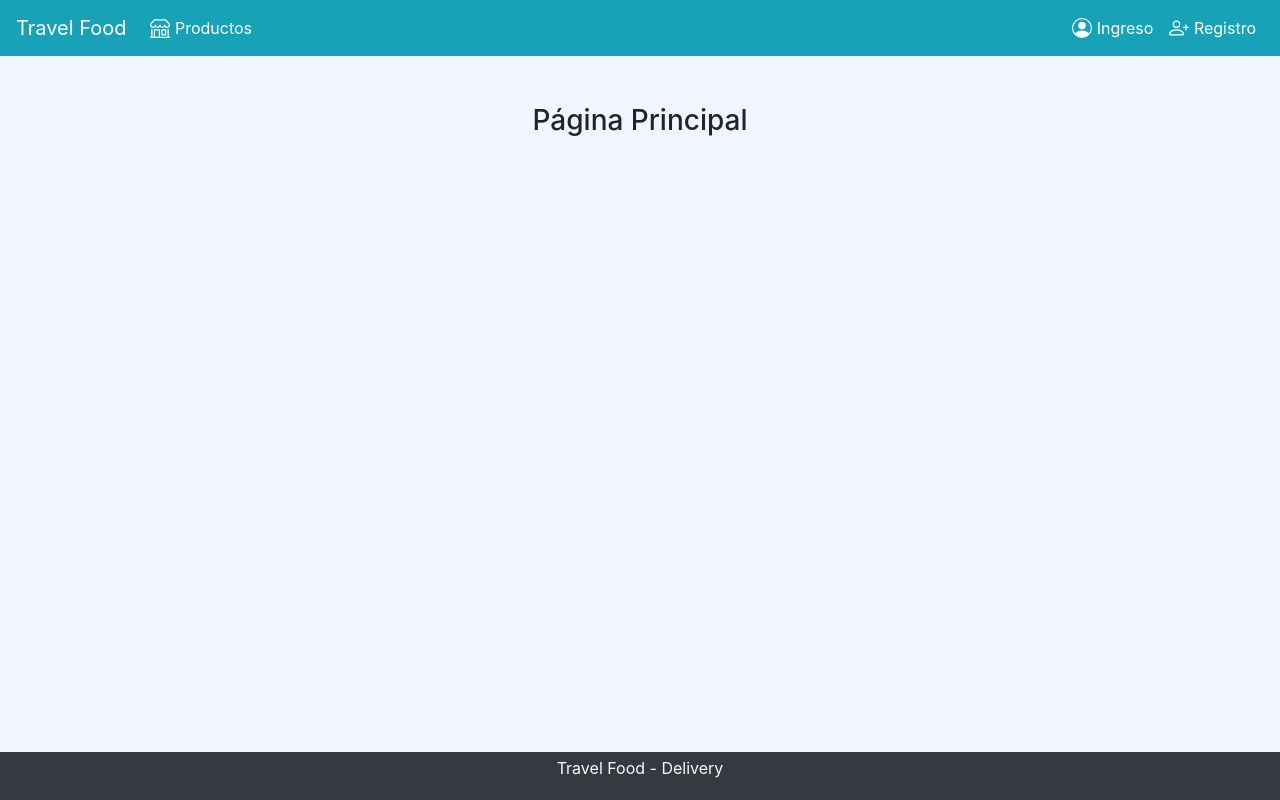
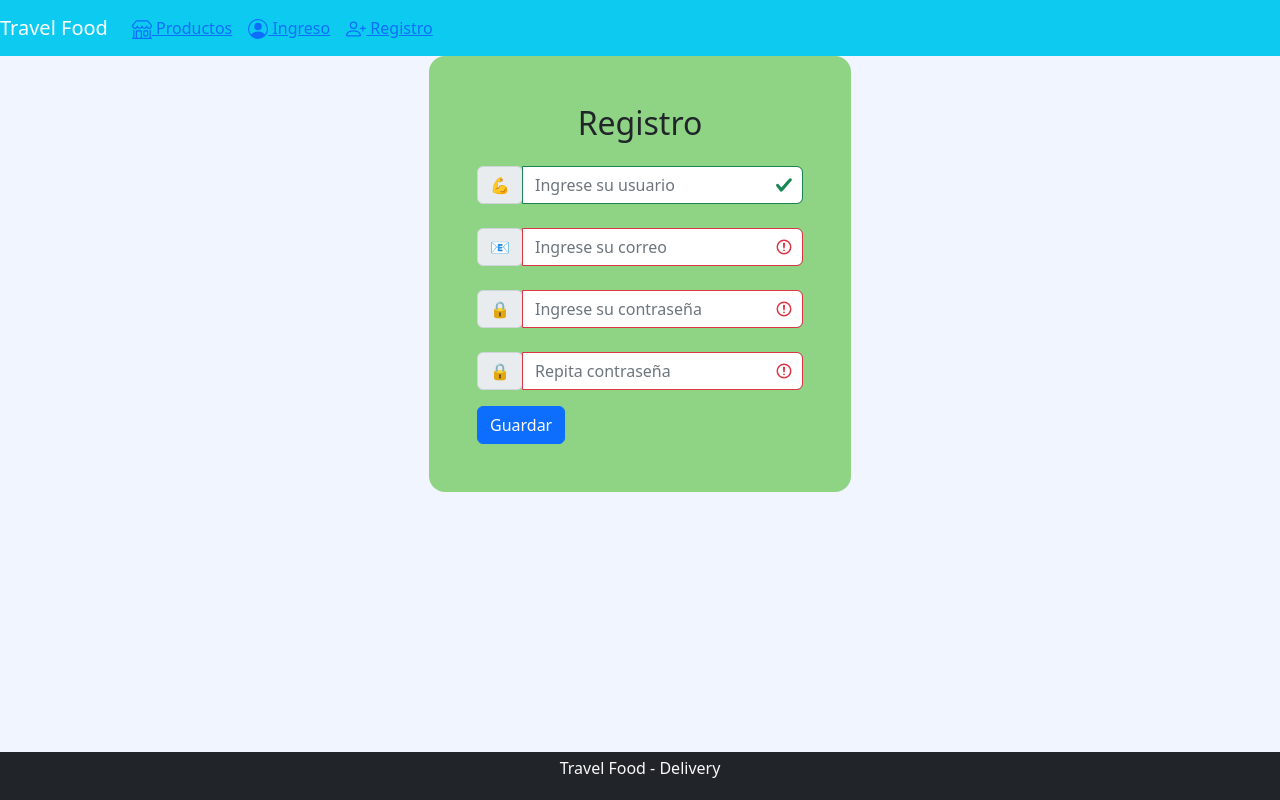
Before and after one commit to Dhamary08/TravelFood, a Vue app: page /registro in a window 1280 px wide. Built offline with nearby package versions, Linux system fonts and the light colour scheme.

Commit message:
axios y fetch implementados

```diff
--- a/src/App.vue
+++ b/src/App.vue
@@ -1,53 +1,18 @@
 <template>
   <div id="app">
-    <header-nav @open-view="changeActiveViews" />
-    <div class="container-fluid">
-      <div class="row">
-        <main class="col-12">
-          <div v-if="activeViewName === 'login'" class="mt-5">
-            <login-users></login-users>
-          </div>
-          <div v-if="activeViewName === 'register'" class="mt-5">
-            <register-users></register-users>
-          </div>
-          <div v-if="activeViewName === 'products'" class="mt-5">
-            <my-products></my-products>
-          </div>
-          <div v-if="activeViewName === 'principalPage'"  class="mt-5">
-            <principal-page></principal-page>
-          </div>
-        </main>
-      </div>
-    </div>
+    <header-nav />
+    <router-view />
     <footer-nav class="footer" />
   </div>
 </template>
 <script>
 import HeaderNav from './components/layout/Header-nav.vue';
-import LoginUsers from './views/registro/LoginUsers.vue';
-import RegisterUsers from './views/registro/RegisterUsers.vue';
-import MyProducts from './views/products/MyProducts.vue';
 import FooterNav from './components/layout/FooterNav.vue';
-import PrincipalPage from './views/PrincipalPage.vue';
 
 export default {
   components: {
     HeaderNav,
-    LoginUsers,
-    RegisterUsers,
-    MyProducts,
     FooterNav,
-    PrincipalPage,
-  },
-  data() {
-    return {
-      activeViewName: 'principalPage',
-    };
-  },
-  methods: {
-    changeActiveViews(data) {
-      this.activeViewName = data;
-    },
   },
 };
 </script>
--- a/src/components/layout/Header-nav.vue
+++ b/src/components/layout/Header-nav.vue
@@ -5,19 +5,25 @@
       <b-navbar-toggle target="nav-collapse"></b-navbar-toggle>
       <b-collapse id="nav-collapse" is-nav>
         <b-navbar-nav>
-          <b-nav-item href="#" active @click="view('products')">
-            <b-icon icon="shop" aria-hidden="true"></b-icon>
-            Productos
+          <b-nav-item href="#" active>
+            <router-link to="/productos">
+              <b-icon icon="shop" aria-hidden="true" />
+              Productos
+            </router-link>
           </b-nav-item>
         </b-navbar-nav>
         <b-navbar-nav class="ml-auto">
-          <b-nav-item href="#" active @click="view('login')">
-            <b-icon icon="person-circle" aria-hidden="true"></b-icon>
-            Ingreso
+          <b-nav-item href="#" active>
+            <router-link to="/ingreso">
+              <b-icon icon="person-circle" aria-hidden="true"></b-icon>
+              Ingreso
+            </router-link>
           </b-nav-item>
-          <b-nav-item href="#" active @click="view('register')">
-            <b-icon icon="person-plus" aria-hidden="true"></b-icon>
-            Registro
+          <b-nav-item href="#" active>
+            <router-link to="/registro">
+              <b-icon icon="person-plus" aria-hidden="true"></b-icon>
+              Registro
+            </router-link>
           </b-nav-item>
         </b-navbar-nav>
       </b-collapse>
--- a/src/main.js
+++ b/src/main.js
@@ -1,5 +1,8 @@
 import Vue from 'vue';
 import { BootstrapVue, IconsPlugin } from 'bootstrap-vue';
+import VueAxios from 'vue-axios';
+import axios from 'axios';
+import router from './router';
 import App from './App.vue';
 
 // Import Bootstrap and BootstrapVue CSS files (order is important)
@@ -11,9 +14,12 @@ import './assets/css/style.css';
 Vue.use(BootstrapVue);
 // Optionally install the BootstrapVue icon components plugin
 Vue.use(IconsPlugin);
+// Axios
+Vue.use(VueAxios, axios);
 
 Vue.config.productionTip = false;
 
 new Vue({
+  router,
   render: (h) => h(App),
 }).$mount('#app');
--- /dev/null
+++ b/src/router.js
@@ -0,0 +1,37 @@
+import Vue from 'vue';
+import VueRouter from 'vue-router';
+import PrincipalPage from './views/PrincipalPage.vue';
+import MyProducts from './views/products/MyProducts.vue';
+import LoginUsers from './views/registro/LoginUsers.vue';
+import RegisterUsers from './views/registro/RegisterUsers.vue';
+
+Vue.use(VueRouter);
+
+const routes = [
+  {
+    path: '/',
+    name: 'home',
+    component: PrincipalPage,
+  },
+  {
+    path: '/productos',
+    name: 'productos',
+    component: MyProducts,
+  },
+  {
+    path: '/ingreso',
+    name: 'ingreso',
+    component: LoginUsers,
+  },
+  {
+    path: '/registro',
+    name: 'registro',
+    component: RegisterUsers,
+  },
+];
+
+export default new VueRouter({
+  mode: 'history',
+  base: process.env.BASE_URL,
+  routes,
+});
--- a/src/views/products/MyProducts.vue
+++ b/src/views/products/MyProducts.vue
@@ -1,5 +1,5 @@
 <template>
-  <div>
+  <div class="container-fluid">
     <div class="row">
       <div class="col-9">
         <div class="row">
@@ -45,62 +45,36 @@ export default {
   components: { PrincipalCard, DetailsShopping, DetailsProduct },
   data() {
     return {
-      cardList: [
-        {
-          id: '1',
-          title: 'Lasagna',
-          img: 'https://tipsparatuviaje.com/wp-content/uploads/2020/03/lasana-comida.jpg',
-          imgAlt: 'Lasagna',
-          text: 'Rica lasagna casera',
-          value: 9600,
-          calification: 3,
-          principalIngredients: ['salsa boloñesa', 'carne', 'pastas', 'salsa bechamel'],
-          popular: '4.4',
-          /* stock:'', */
-        },
-        {
-          id: '2',
-          title: 'Ensalada César',
-          img: 'https://www.cocinacaserayfacil.net/wp-content/uploads/2018/07/Salsa-cesar-receta-600x338.jpg',
-          imgAlt: 'Ensalada cesar',
-          text: 'Rica ensalada cesar casera',
-          value: 6900,
-          calification: 5,
-          principalIngredients: ['lechuga', 'pollo', 'salsa cesar', 'queso parmesano'],
-          popular: '3.2',
-          /* stock:'', */
-        },
-        {
-          id: '3',
-          title: 'Spagetti Pesto',
-          img: 'https://casadiromavlc.com/wp-content/uploads/2020/01/shutterstock_247682437-adaptada-1080x675.png',
-          imgAlt: 'Spagetti al pesto',
-          text: 'Rica espagetti con salsa pesto casera',
-          value: 8650,
-          calification: 4,
-          principalIngredients: ['carne', 'pastas', 'salsa pesto', 'albahaca'],
-          popular: '5.3',
-          /* stock:'', */
-        },
-        {
-          id: '4',
-          title: 'Canelones',
-          img: 'https://i.ytimg.com/vi/PHsXi21VjFE/maxresdefault.jpg',
-          imgAlt: 'canelones',
-          text: 'Rica canelones con salsa bolognesa casera',
-          value: 8650,
-          calification: 5,
-          principalIngredients: ['salsa boloñesa', 'carne', 'pastas', 'salsa bechamel'],
-          popular: '5.1',
-          /* stock:'', */
-        },
-      ],
+      cardList: [],
       cartShopping: [],
       openModalDetail: false,
       detailModal: {},
+      urlProduct: 'https://633398bc573c03ab0b5f72a5.mockapi.io/products',
     };
   },
   methods: {
+    async getProducts() {
+      await this.axios
+        .get(this.urlProduct)
+        .then((response) => {
+          console.log(response.data);
+          this.cardList = response.data;
+        })
+        .catch((error) => {
+          console.log(`${error}`);
+        });
+    },
+    /* metodo fetch
+    fetch(this.urlProduct)
+        .then((response) => response.json())
+        .then((data) => {
+          this.cardList = data;
+        })
+        .catch((error) => console.log(`${error}`))
+        .finally(() => {
+          console.log('Finalizo con éxito');
+        })
+   */
     addCart(id, quantity) {
       const findProduct = this.cartShopping.some((element) => element.id === id);
       if (findProduct) {
@@ -154,5 +128,8 @@ export default {
       return `$ ${summaryValueProducts}`;
     },
   },
+  created() {
+    this.getProducts();
+  },
 };
 </script>
--- a/src/views/registro/RegisterUsers.vue
+++ b/src/views/registro/RegisterUsers.vue
@@ -54,7 +54,9 @@
         Recuerda que las contraseñas tienen que iguales.
       </b-form-invalid-feedback>
       <div class="d-flex justify-content-between">
-        <b-button variant="primary" class="mt-3" block>Guardar</b-button>
+        <b-button variant="primary" class="mt-3" block @click="sentNewUsers">
+          Guardar
+        </b-button>
       </div>
     </b-form>
   </div>
@@ -68,7 +70,44 @@ export default {
       email: '',
       username: '',
       name: '',
+      urlSentUsers: 'https://633398bc573c03ab0b5f72a5.mockapi.io/register',
     };
+  },
+  methods: {
+    async sentNewUsers() {
+      await this.axios
+        .post(this.urlSentUsers, {
+          name: this.name,
+          email: this.email,
+          password: this.password,
+          username: this.username,
+        })
+        .then((response) => {
+          console.log(response.data);
+        })
+        .catch((error) => {
+          console.log(`${error}`);
+        });
+    },
+    /* FETCH POST
+    const sent = {
+        method: 'POST',
+        headers: {
+          'Content-Type': 'application/json',
+        },
+        body: JSON.stringify({
+          name: this.name,
+          email: this.email,
+          password: this.password,
+          username: this.username,
+        }),
+      };
+      await fetch(this.urlSentUsers, sent)
+        .then((response) => response.json())
+        .then((json) => console.log(json))
+        .catch((error) => console.log(error));
+    },
+    */
   },
   computed: {
     validationPassword() {
```
Also changed, not shown: package.json (+9 -2 lines), .eslintrc.js.
